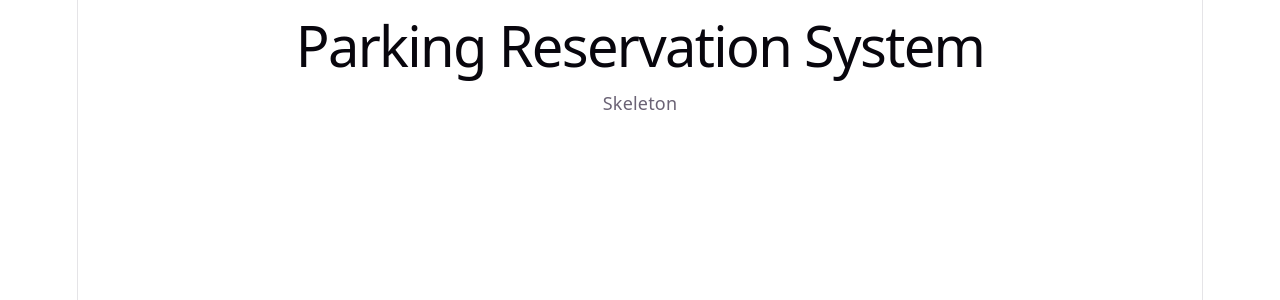
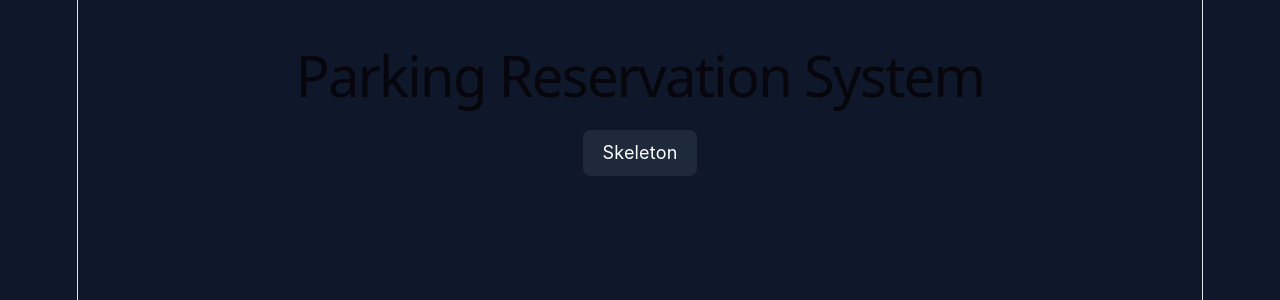
Before and after one commit to ESGI5-AL/SoftwareArchitecture-, a React (Vite) app in the folder frontend/: page / in a window 1280 px wide. Shown: the top 300 px of the page. Built offline with nearby package versions, Linux system fonts and the light colour scheme.

Commit message:
better css

```diff
--- a/frontend/src/App.css
+++ b/frontend/src/App.css
@@ -1,22 +1,88 @@
-.centered {
+body {
+  margin: 0;
+  font-family: "Inter", Arial, sans-serif;
+  background: #0f172a;
+  color: white;
+}
+
+.app {
+  text-align: center;
+}
+
+.header {
+  padding: 30px 20px 10px;
+  font-size: 24px;
+}
+
+.tabs {
+  margin-bottom: 30px;
+}
+
+.tabs button {
+  padding: 10px 20px;
+  border: none;
+  background: #1e293b;
+  color: white;
+  border-radius: 8px;
+  cursor: pointer;
+  transition: 0.2s;
+}
+
+.tabs button.active {
+  background: #3b82f6;
+}
+
+.tabs button:hover {
+  opacity: 0.8;
+}
+
+.content {
   display: flex;
   justify-content: center;
   align-items: center;
-  height: 60vh;
+  height: 70vh;
+}
+
+.card {
+  background: #1e293b;
+  padding: 40px;
+  border-radius: 20px;
+  width: 350px;
+  box-shadow: 0 10px 30px rgba(0,0,0,0.3);
+}
+
+.subtitle {
+  font-size: 14px;
+  color: #94a3b8;
+  margin-bottom: 25px;
 }
 
 .main-button {
-  padding: 15px 30px;
-  font-size: 18px;
-  background-color: #007bff;
-  color: white;
+  width: 100%;
+  padding: 15px;
+  font-size: 16px;
+  background: linear-gradient(135deg, #3b82f6, #2563eb);
   border: none;
   border-radius: 10px;
+  color: white;
   cursor: pointer;
   transition: 0.2s;
 }
 
 .main-button:hover {
-  background-color: #0056b3;
-  transform: scale(1.05);
+  transform: translateY(-2px);
+  box-shadow: 0 5px 15px rgba(59,130,246,0.4);
 }
+
+.main-button:disabled {
+  opacity: 0.6;
+  cursor: not-allowed;
+}
+
+.result {
+  margin-top: 20px;
+  padding: 15px;
+  border-radius: 10px;
+  background: #0f172a;
+  border: 1px solid #334155;
+}
```
